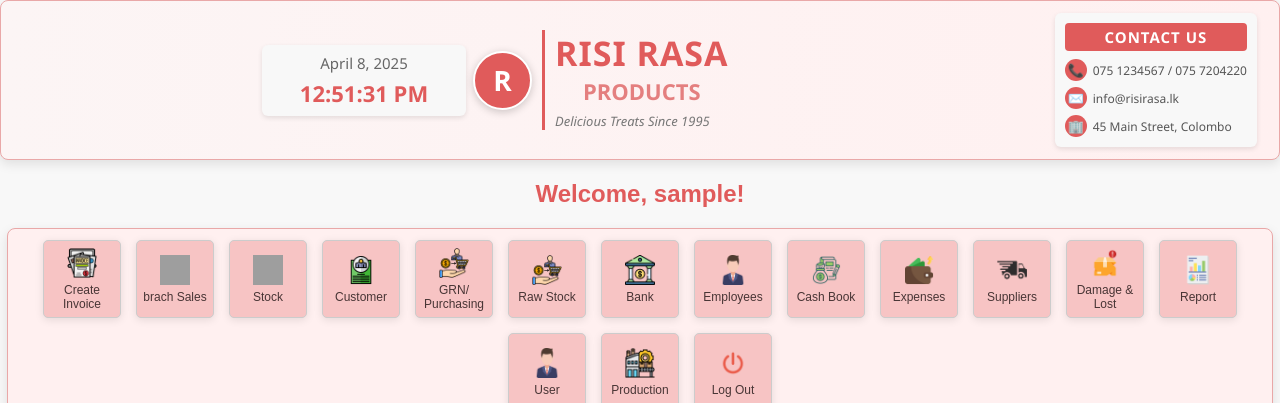
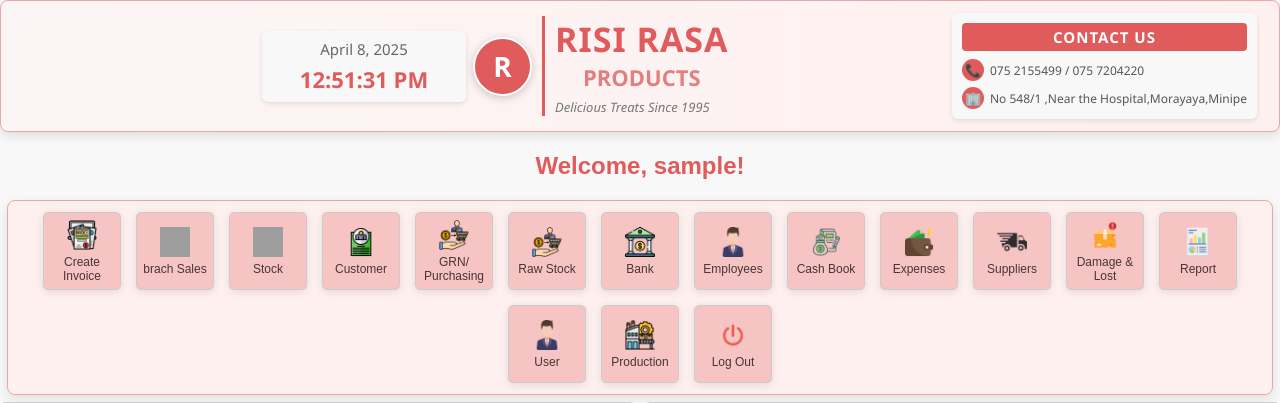
Before and after one commit to supun221/risi_rasa_products, a PHP site: page /app/views/dashboard/index.php in a window 1280 px wide. Shown: the top 403 px of the page. Run offline with PHP 8.4, Linux system fonts and the light colour scheme; the visitor is signed in with stand-in values (Sample User, id 1); data that the repository does not hold is empty; grey boxes are pictures that could not be loaded.

Commit message:
number chnage header

```diff
--- a/app/views/header1.php
+++ b/app/views/header1.php
@@ -25,15 +25,15 @@
       <div class="contact-details">
         <div class="contact-item">
           <span class="contact-icon">📞</span>
-          <span class="contact-text">075 1234567 / 075 7204220</span>
+          <span class="contact-text">075 2155499 / 075 7204220</span>
         </div>
-        <div class="contact-item">
+        <!-- <div class="contact-item">
           <span class="contact-icon">✉️</span>
           <span class="contact-text">info@risirasa.lk</span>
-        </div>
+        </div> -->
         <div class="contact-item">
           <span class="contact-icon">🏢</span>
-          <span class="contact-text">45 Main Street, Colombo</span>
+          <span class="contact-text">No 548/1 ,Near the Hospital,Morayaya,Minipe</span>
         </div>
       </div>
     </div>
```
